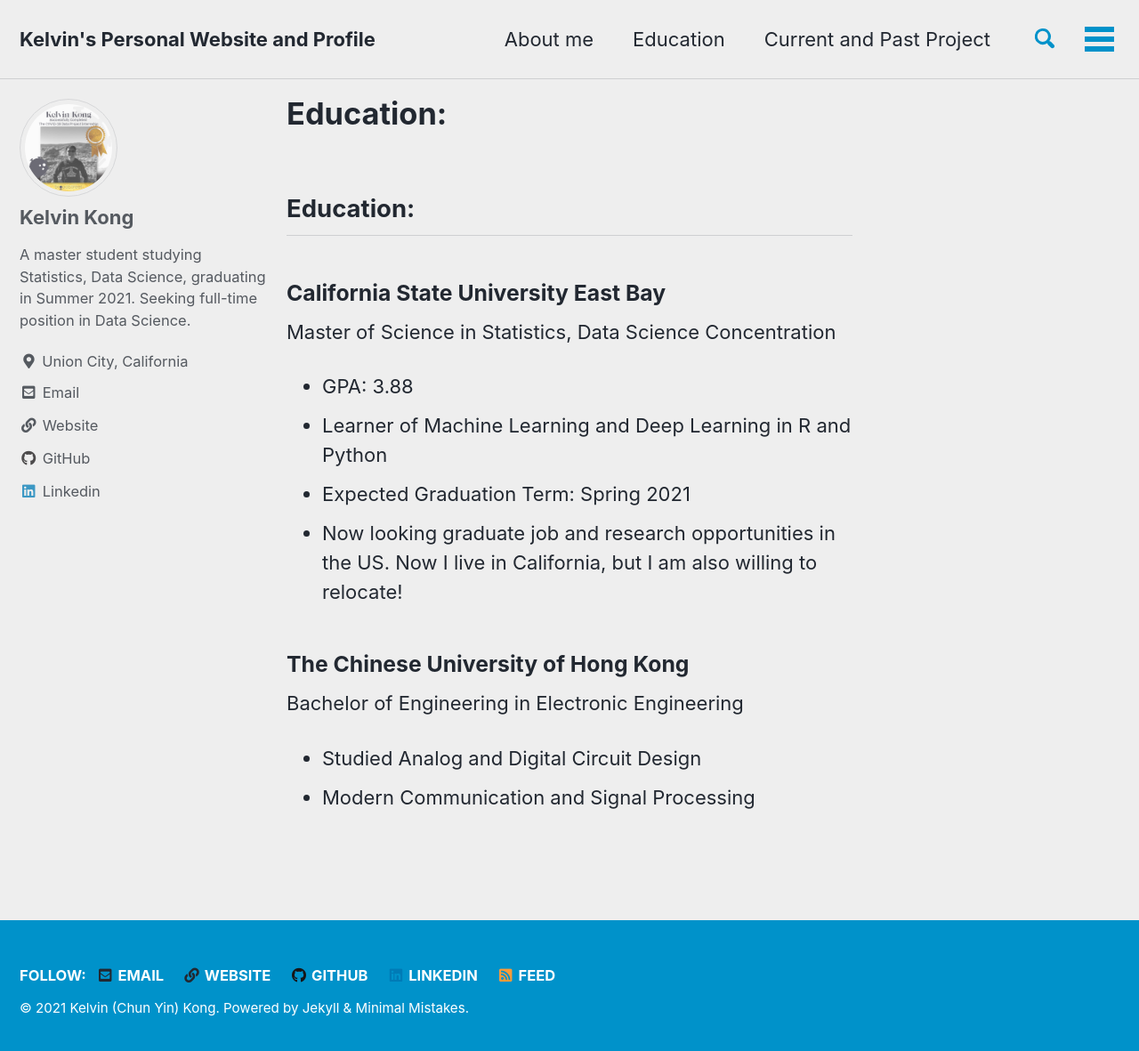
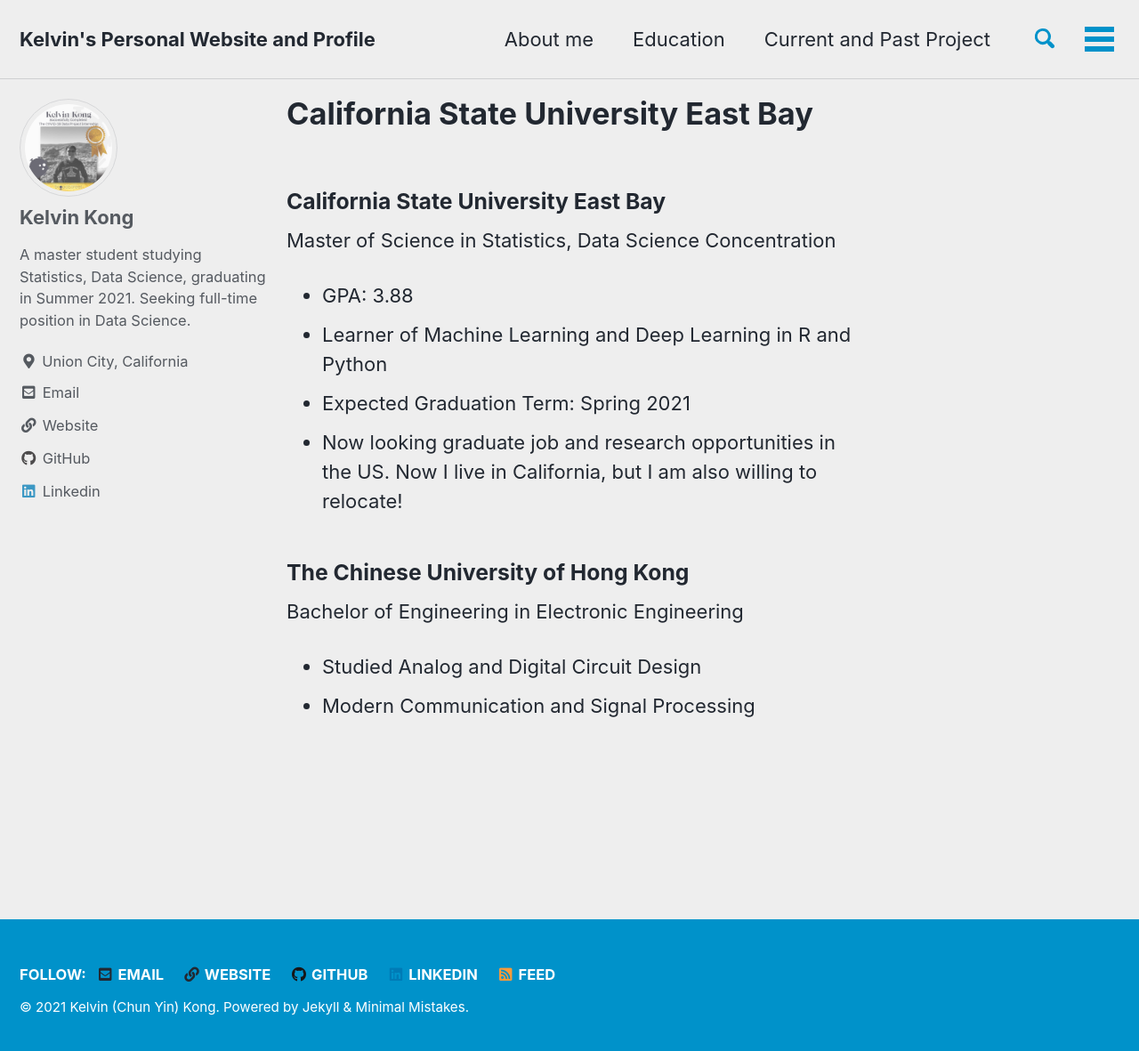
Before and after one commit to kelvin-cykong/kelvin-cykong.github.io, a Jekyll site: the page built from pages/education.md, in a window 1280 px wide and 1188 px high. Shown: the top 1181 px of the window at 89% size. Built offline with Jekyll 4.4.1, drawn with Linux system fonts in a browser that asks for light colours; cached includes are drawn as plain includes; our own code applies the rules of GitHub Pages for plain Markdown files; comment, search, counter and statistics services are not loaded.

Commit message:
Update education.md

```diff
--- a/pages/education.md
+++ b/pages/education.md
@@ -1,5 +1,3 @@
-## Education:
-
 ### California State University East Bay
 Master of Science in Statistics, Data Science Concentration
 
```
